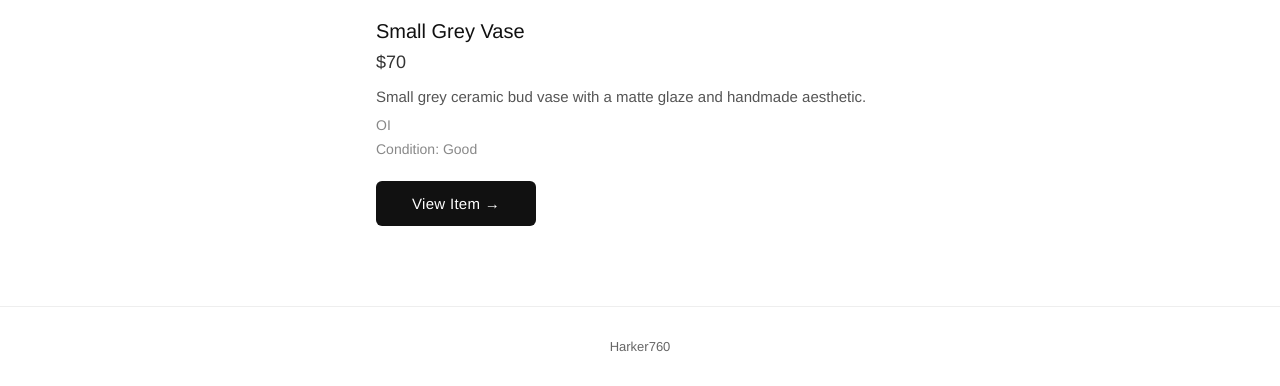
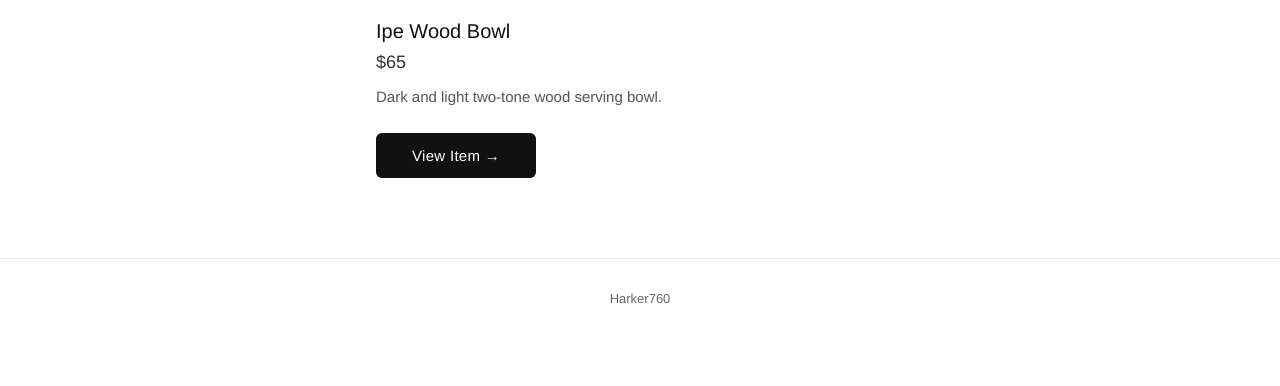
Before and after one commit to elikagan/harker760, a website: page item/000005/index.html in a window 1280 px wide. Shown: the part 1624-2010 px from the top of the page. After the commit the page ends 1962 px from the top, so only its background shows below. Drawn offline with Linux system fonts and the light colour scheme.

Commit message:
SEO: update Ipe Wood Bowl

```diff
--- a/item/000005/index.html
+++ b/item/000005/index.html
@@ -3,23 +3,23 @@
 <head>
   <meta charset="UTF-8">
   <meta name="viewport" content="width=device-width, initial-scale=1.0">
-  <title>Small Grey Vase | Harker760</title>
-  <meta name="description" content="Small grey ceramic bud vase with a matte glaze and handmade aesthetic.">
+  <title>Ipe Wood Bowl | Harker760</title>
+  <meta name="description" content="Dark and light two-tone wood serving bowl.">
   <link rel="canonical" href="https://harker760.com/item/000005/">
   <link rel="icon" type="image/svg+xml" href="/favicon.svg">
-  <meta property="og:title" content="Small Grey Vase">
-  <meta property="og:description" content="Small grey ceramic bud vase with a matte glaze and handmade aesthetic.">
+  <meta property="og:title" content="Ipe Wood Bowl">
+  <meta property="og:description" content="Dark and light two-tone wood serving bowl.">
   <meta property="og:type" content="product">
   <meta property="og:url" content="https://harker760.com/item/000005/">
-  <meta property="og:image" content="https://raw.githubusercontent.com/elikagan/harker760/main/images/products/000005/small_grey_vase_1.jpg">
+  <meta property="og:image" content="https://raw.githubusercontent.com/elikagan/harker760/main/images/products/000005/ipe_wood_bowl_1.jpg">
   <meta property="og:site_name" content="Harker760">
-  <meta property="product:price:amount" content="70">
+  <meta property="product:price:amount" content="65">
   <meta property="product:price:currency" content="USD">
   <meta name="twitter:card" content="summary_large_image">
-  <meta name="twitter:title" content="Small Grey Vase">
-  <meta name="twitter:description" content="Small grey ceramic bud vase with a matte glaze and handmade aesthetic.">
-  <meta name="twitter:image" content="https://raw.githubusercontent.com/elikagan/harker760/main/images/products/000005/small_grey_vase_1.jpg">
-  <script type="application/ld+json">{"@context":"https://schema.org","@type":"Product","name":"Small Grey Vase","description":"Small grey ceramic bud vase with a matte glaze and handmade aesthetic.","image":["https://raw.githubusercontent.com/elikagan/harker760/main/images/products/000005/small_grey_vase_1.jpg"],"brand":{"@type":"Brand","name":"Harker760"},"manufacturer":{"@type":"Organization","name":"OI"},"itemCondition":"https://schema.org/UsedCondition","offers":{"@type":"Offer","price":"70","priceCurrency":"USD","availability":"https://schema.org/InStock","url":"https://harker760.com/item/000005/","seller":{"@type":"Organization","name":"Harker760","url":"https://harker760.com"}}}</script>
+  <meta name="twitter:title" content="Ipe Wood Bowl">
+  <meta name="twitter:description" content="Dark and light two-tone wood serving bowl.">
+  <meta name="twitter:image" content="https://raw.githubusercontent.com/elikagan/harker760/main/images/products/000005/ipe_wood_bowl_1.jpg">
+  <script type="application/ld+json">{"@context":"https://schema.org","@type":"Product","name":"Ipe Wood Bowl","description":"Dark and light two-tone wood serving bowl.","image":["https://raw.githubusercontent.com/elikagan/harker760/main/images/products/000005/ipe_wood_bowl_1.jpg"],"brand":{"@type":"Brand","name":"Harker760"},"offers":{"@type":"Offer","price":"65","priceCurrency":"USD","availability":"https://schema.org/InStock","url":"https://harker760.com/item/000005/","seller":{"@type":"Organization","name":"Harker760","url":"https://harker760.com"}}}</script>
   <style>
     *{margin:0;padding:0;box-sizing:border-box}
     body{font-family:'Helvetica Neue',Helvetica,Arial,sans-serif;color:#111;background:#fff;-webkit-font-smoothing:antialiased}
@@ -44,14 +44,14 @@
 <body>
   <header><a href="https://harker760.com/" style="font-weight:800;letter-spacing:-0.02em;text-transform:uppercase;font-size:18px;text-decoration:none;color:#111">HARKER760</a></header>
   <main>
-    <img class="hero" src="https://raw.githubusercontent.com/elikagan/harker760/main/images/products/000005/small_grey_vase_1.jpg" alt="Small Grey Vase" width="1536" height="1536">
+    <img class="hero" src="https://raw.githubusercontent.com/elikagan/harker760/main/images/products/000005/ipe_wood_bowl_1.jpg" alt="Ipe Wood Bowl" width="1536" height="1536">
 
-    <h1>Small Grey Vase</h1>
-    <p class="price">$70</p>
-    <p class="desc">Small grey ceramic bud vase with a matte glaze and handmade aesthetic.</p>
+    <h1>Ipe Wood Bowl</h1>
+    <p class="price">$65</p>
+    <p class="desc">Dark and light two-tone wood serving bowl.</p>
 
-    <p class="meta">OI</p>
-    <p class="meta">Condition: Good</p>
+
+
     <a class="cta" href="https://harker760.com/#000005">View Item &rarr;</a>
   </main>
   <footer><a href="https://harker760.com/">Harker760</a></footer>
```
